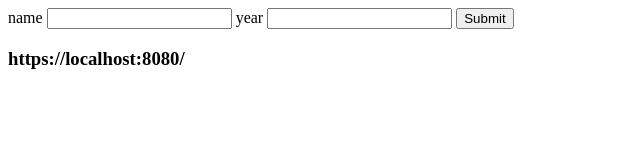
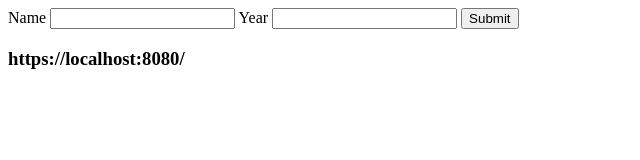
Before and after one commit to acciojob/sharable-urls-sandip9851, a website: page main.html in a window 1280 px wide. Shown: the full height of the page, 0-640 px from the left. Drawn offline with Linux system fonts and the light colour scheme.

Commit message:
created a submission

```diff
--- a/main.html
+++ b/main.html
@@ -1,16 +1,12 @@
 <!DOCTYPE html>
 <html>
   <body>
-	  <label for = "name">name</label>
-	  <input type = "text" id = "name">
-	  <label for = "year">year</label>
-	  <input type = "text" id = "year">
-	  <button id = "button">Submit</button>
-	   <h3 id="url">https://localhost:8080/</h3>
-
-
-    <script type="text/javascript" src="./script.js">
-</script>
+    <label for = "name">Name</label>
+    <input type = "text" id = "name" name="name">
+    <label for = "year">Year</label>
+    <input type = "number" id = "year" name="year">
+    <button id = "button">Submit</button>
+    <h3 id="url">https://localhost:8080/</h3>
+    <script type="text/javascript" src="./script.js"></script>
   </body>
-
 </html>
--- a/script.js
+++ b/script.js
@@ -1,7 +1,7 @@
 document.getElementById('button').addEventListener('click', function(event) {
   event.preventDefault();
   let name = document.querySelector("#name").value;
-  let year = document.querySelector("#year").value; // corrected this line
+  let year = document.querySelector("#year").value;
   let qry = `https://localhost:8080/?name=${name}&year=${year}`
   let head = document.querySelector("#url");
   head.innerText = qry;
```
